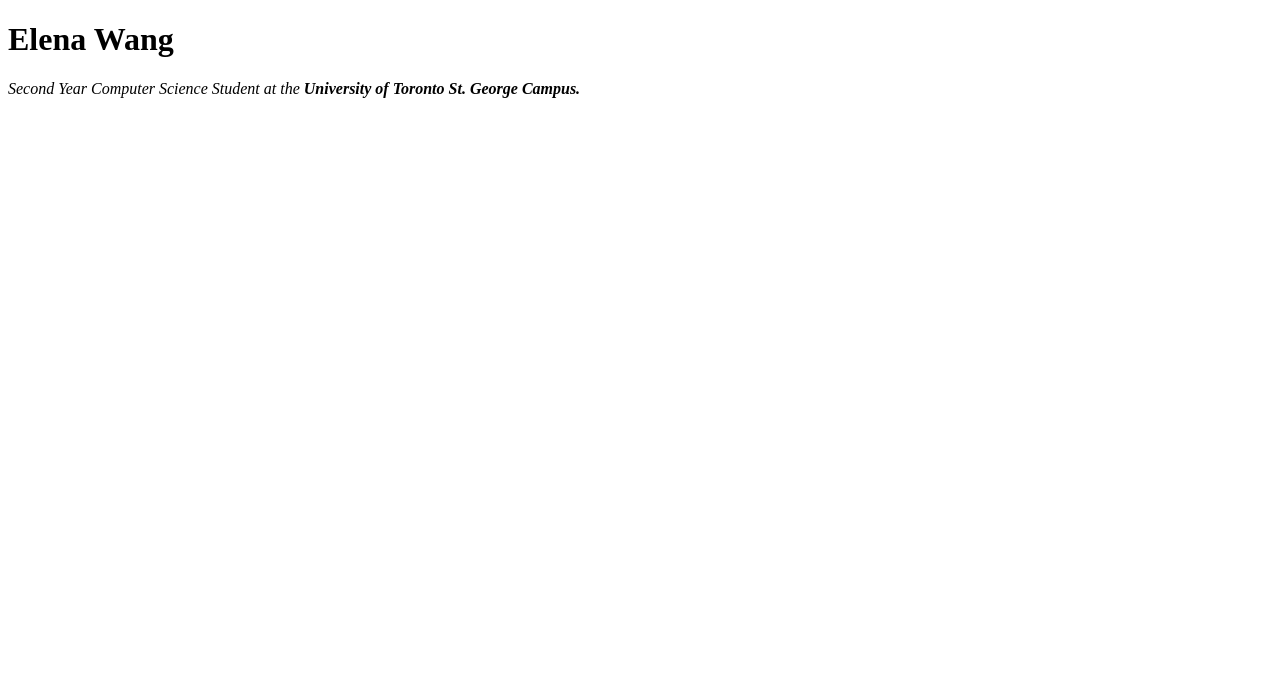
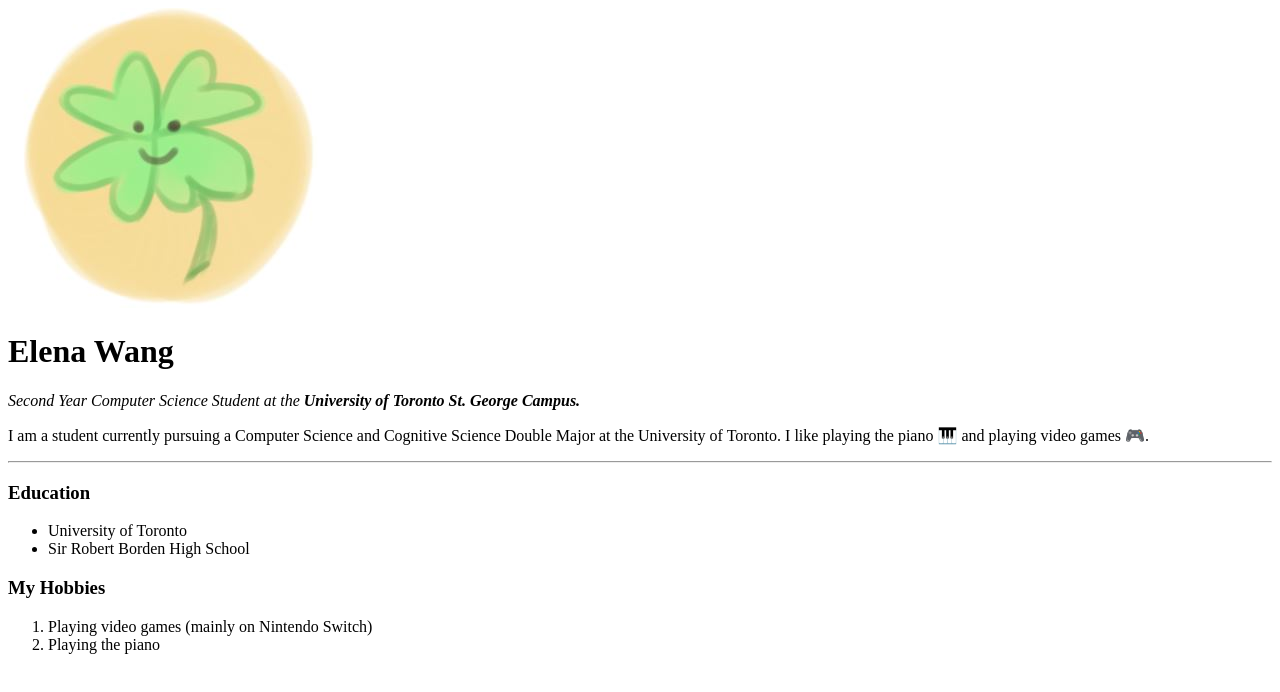
Before and after one commit to elenawzy/HTML---Personal-Site, a plain HTML site: page index.html in a window 1280 px wide. Drawn offline with Linux system fonts and the light colour scheme.

Commit message:
Added some lists and picture

```diff
--- a/index.html
+++ b/index.html
@@ -7,9 +7,24 @@
 </head>
 
 <body>
+  <img src="images/elena_photo.jpg" alt="elena profile picture">
   <h1>Elena Wang</h1>
-  <p><em>Second Year Computer Science Student at the <strong>University of Toronto
-  St. George Campus.</strong></em></p>
+  <p><em>Second Year Computer Science Student at the <strong>University of
+  Toronto St. George Campus.</strong></em></p>
+  <p>I am a student currently pursuing a Computer Science and Cognitive
+  Science Double Major at the University of Toronto. I like playing the piano 🎹
+  and playing video games 🎮.</p>
+  <hr>
+  <h3>Education</h3>
+  <ul>
+    <li>University of Toronto</li>
+    <li>Sir Robert Borden High School</li>
+  </ul>
+  <h3>My Hobbies</h3>
+  <ol>
+    <li>Playing video games (mainly on Nintendo Switch)</li>
+    <li>Playing the piano</li>
+  </ol>
 </body>
 
 </html>
```
Also changed, not shown: images/elena_photo.jpg (added).
